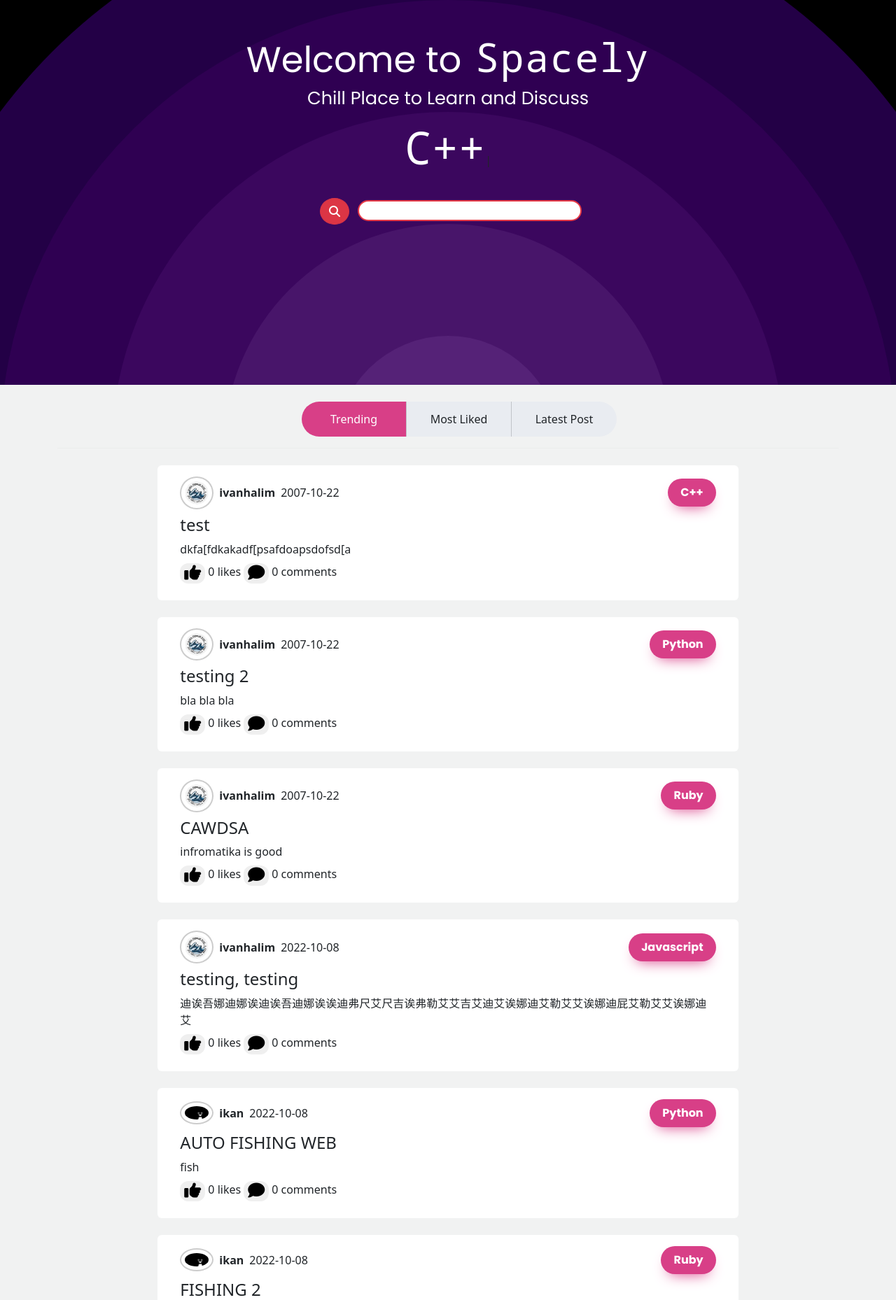
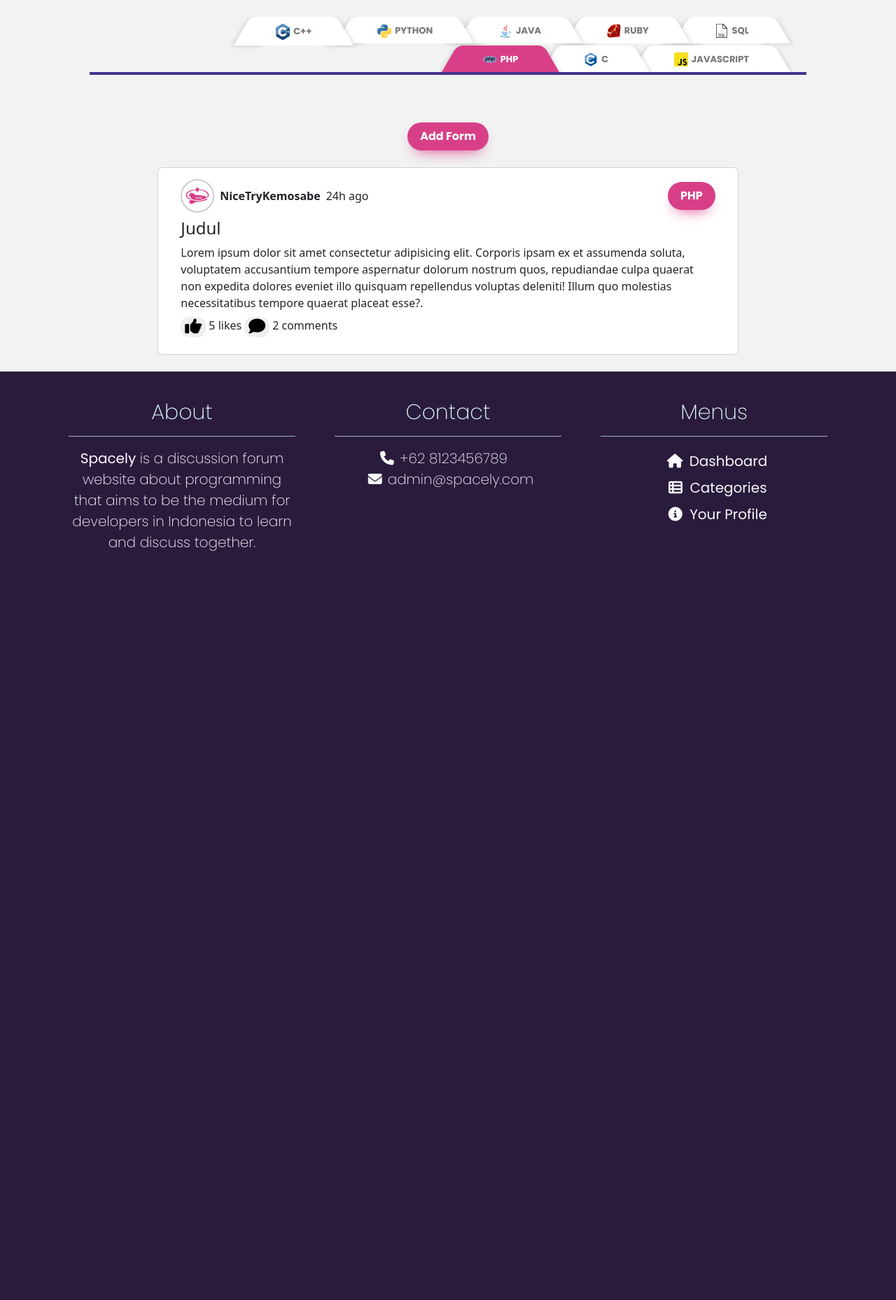
Before and after one commit to PixelTMT/UTS-Web-Programming, a PHP site: page /category.php in a window 1280 px wide. Shown: the part 73-1931 px from the top of the page at 70% size. After the commit the page ends 861 px from the top, so only its background shows below. Run offline with PHP 8.4, Linux system fonts and the light colour scheme; the visitor is signed in with stand-in values (Sample User, id 1); data comes from the database, SQL or seed files in the repository; some libraries are stand-ins or nearby versions; some web fonts are replaced.

Commit message:
fir More

```diff
--- a/category.php
+++ b/category.php
@@ -1,28 +1,16 @@
 <?php
 session_start();
 //need login
-require_once 'Needlogin.php';
-require 'db.php';
-require_once("security.php");
 
-$sql = "SELECT *,
-(
-    SELECT username from user
-    where id = user_id
-) AS 'username',
-(
-    SELECT img from user
-    where id = user_id
-) AS 'img',
-(
-    SELECT categories from forum
-    where id = forum_id
-) AS 'category'
-FROM post";
+if (!isset($_SESSION["id"])) {
+	header("location: login_form.php");
+}
 
-$hasil = $db->query($sql);
+// if (!isset($_SESSION["id"])) {
+// 	header("location: login_forum.php");
+// }
+
 ?>
-
 <!DOCTYPE html>
 <html lang="en">
 
@@ -41,95 +29,81 @@ $hasil = $db->query($sql);
 	<link href="css/navbar.css" rel="stylesheet">
 	<link href="css/dashboard.css" rel="stylesheet">
 	<link href="css/footer.css" rel="stylesheet">
+	<link href="css/category.css" rel="stylesheet">
+	<title>Profile</title>
 </head>
 
 <body>
 	<!-- navbar -->
 	<?php include_once './components/navbar.php' ?>
 
-	<!-- hero -->
-	<main class="jumbotron jumbotron-fluid">
-		<div class="jumboDesc">
-			<h1>Welcome to <span>Spacely</span></h1>
-			<h2>Chill Place to Learn and Discuss</h2>
-			<span id="typed" class="mt-3"></span>
-
-			<form action="#" method="POST">
-				<button class="btn btn-danger rounded-circle mx-2 my-4" type="submit" name="cari">
-					<i class="fa-solid fa-magnifying-glass"></i>
-				</button>
-				<input type="text" name="keyword" class="jumbotron-search w-25 text-center">
-			</form>
-		</div>
-	</main>
-
 	<article>
-		<div class="container tabs-container mt-4">
-			<div class="tabs-wrap">
+		<div class='container tabbed round mt-4'>
 			<ul>
-					<li class="tabs-trends active" data-tabs="trends">Trending</li>
-					<li class="tabs-likes" data-tabs="likes">Most Liked</li>
-					<li class="tabs-latest" data-tabs="latest">Latest Post</li>
+				<li><img src="img/sql.svg"> SQL</li>
+				<li><img src="img/ruby.svg"> Ruby</li>
+				<li><img src="img/java.svg"> Java</li>
+				<li><img src="img/python.svg"> Python</li>
+				<li><img src="img/cpp.svg"> C++</li>
+				<li><img src="img/javascript.svg"> Javascript</li>
+				<li><img src="img/c.svg"> C</li>
+				<li class='active'><img src="img/php.svg"> PHP</li>
 			</ul>
 		</div>
+		<div class="container temporary text-center d-flex align-items-center justify-content-center">
+			<a href="create_post_form.php"><button class="category-button" role="button">Add Form</button></a>
 		</div>
 
-		<!-- posts -->
-		<?php while ($row = $hasil->fetch(PDO::FETCH_ASSOC)) { ?>
 		<div class="container my-4 col-lg-8">
+			<?php ?>
 			<div class="card-group vgr-cards">
-					<div class="card border-0">
+				<div class="card">
 					<div class="card-body mx-3">
 						<div class="user-container d-flex align-items-center mb-2 text-nowrap">
-								<?php if ($_SESSION['id']) { ?>
-									<img src=<?= "user_img/" . $row['img'] ?> alt="user img" class="post-header rounded-circle">
-								<?php } ?>
-								<span class="post-username mx-2"><?= $row['username'] ?></span>
-								<span class="post-date"><?= $row['date_created'] ?></span>
+							<img src="img/SPACELY.svg" alt="Tes Foto User" class="post-header rounded-circle">
+							<span class="post-username mx-2">NiceTryKemosabe</span>
+							<span class="post-date">24h ago</span>
 							<div class="w-100 d-flex justify-content-end">
-									<button class="category-button" role="button"><?= $row['category'] ?></button>
+								<button class="category-button" role="button">PHP</button>
 							</div>
 						</div>
 						<div class="content-container d-flex flex-column">
-								<h4 class="card-title"><?= $row['title'] ?></h4>
-								<p class="card-text"><?= $row['body'] ?></p>
+							<h4 class="card-title">Judul</h4>
+							<p class="card-text">Lorem ipsum dolor sit amet consectetur adipisicing elit. Corporis ipsam ex et assumenda soluta, voluptatem accusantium tempore aspernatur dolorum nostrum quos, repudiandae culpa quaerat non expedita dolores eveniet illo quisquam repellendus voluptas deleniti! Illum quo molestias necessitatibus tempore quaerat placeat esse?.</p>
 						</div>
 						<div class="feedback-container d-flex flex-row my-2">
 							<button><i class="fa-solid fa-thumbs-up"></i></button>
-								<span class="mx-1"><?= $row['like_ammount'] ?> likes</span>
+							<span class="mx-1">5 likes</span>
 							<button><i class="fa-solid fa-comment"></i></button>
-								<span class="mx-1"><?= $row['comment_ammount'] ?> comments</span>
+							<span class="mx-1">2 comments</span>
 						</div>
 					</div>
 				</div>
 			</div>
 		</div>
-		<?php } ?>
 	</article>
 
-	<?php include_once './components/footer.php'; ?>
+	<?php include_once './components/footer.php' ?>
 
 	<script>
-		// typed js
-		new Typed('#typed', {
-			strings: ['PHP', 'C', 'Javascript', 'C++', 'Python', 'Java', 'Ruby', 'SQL'],
-			typeSpeed: 175,
-			delaySpeed: 50,
-			loop: true
+		document.addEventListener("DOMContentLoaded", function() {
+			var tabs = document.querySelectorAll('.tabbed li');
+
+			for (var i = 0, len = tabs.length; i < len; i++) {
+				tabs[i].addEventListener("click", function() {
+					if (this.classList.contains('active'))
+						return;
+
+					var parent = this.parentNode,
+						innerTabs = parent.querySelectorAll('li');
+
+					for (var index = 0, iLen = innerTabs.length; index < iLen; index++) {
+						innerTabs[index].classList.remove('active');
+					}
+
+					this.classList.add('active');
 				});
-
-		// tabs for sorting
-		var tabs = document.querySelectorAll(".tabs-wrap ul li");
-
-		tabs.forEach((tab) => {
-			tab.addEventListener("click", () => {
-				tabs.forEach((tab) => {
-					tab.classList.remove("active");
-				})
-				tab.classList.add("active");
-			})
-		})
+			}
+		});
 	</script>
 </body>
-
-</html>
```
Lines whose indentation alone changed are shown as unchanged.
